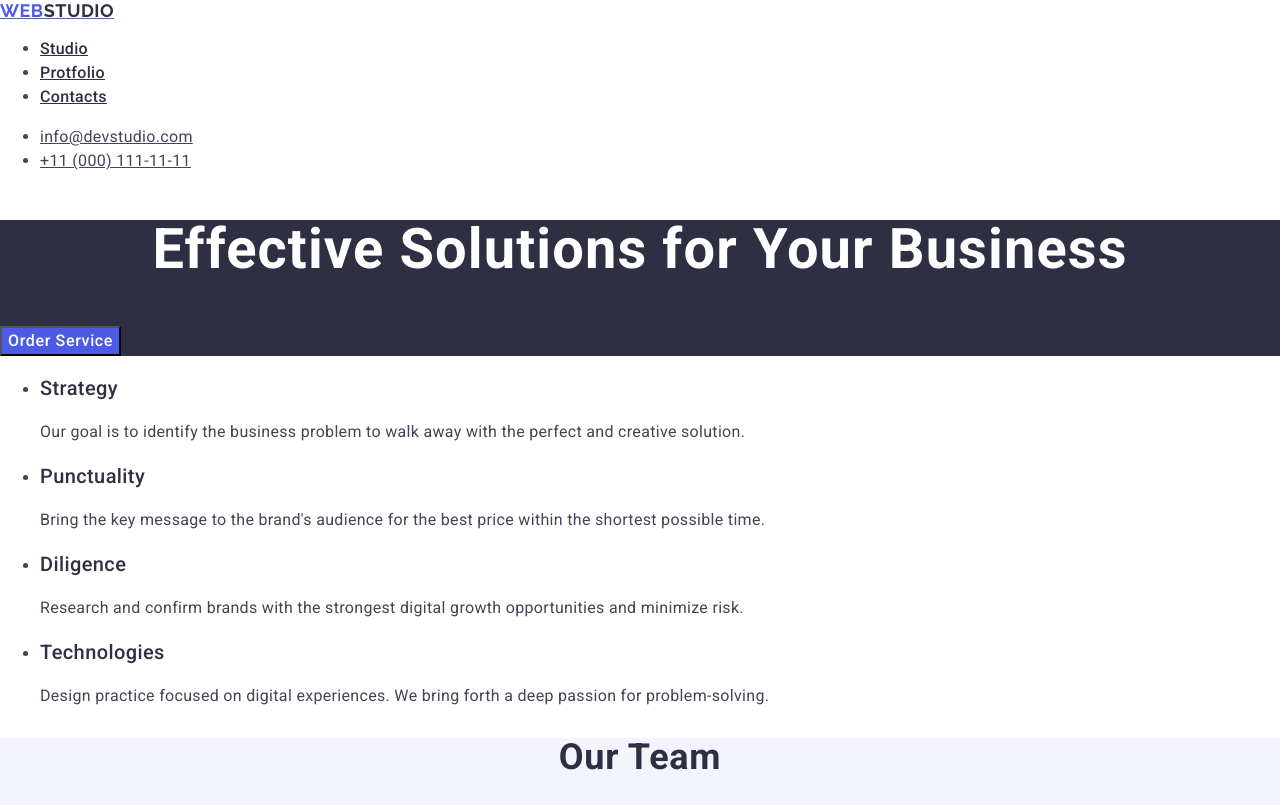
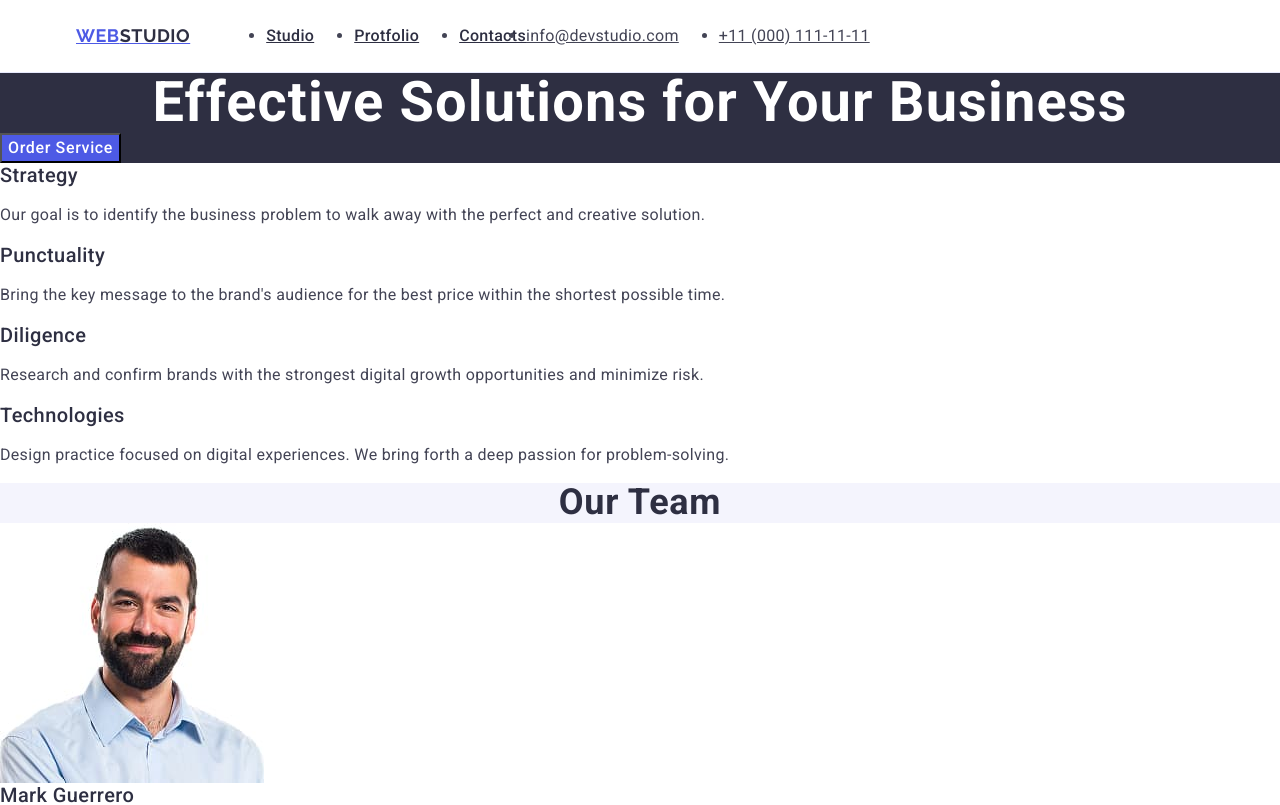
Before and after one commit to onurdoker/goit-markup-hw-03, a plain HTML site: page index.html in a window 1280 px wide. Shown: the top 805 px of the page. Drawn offline with nearby package versions, Linux system fonts and the light colour scheme.

Commit message:
first revision

```diff
--- a/css/styles.css
+++ b/css/styles.css
@@ -1,10 +1,65 @@
+*,
+*::after,
+*::before {
+  box-sizing: border-box;
+}
+ul,
+ol {
+  list-sytle-type: none;
+  margin: 0;
+  padding: 0;
+}
+
+img {
+  display: block;
+  height: auto;
+  max-width: 100%;
+}
+
+a {
+  display: block;
+  height: auto;
+  max-width: 100%;
+}
+
 body {
   font-family: "Roboto", sans-serif;
   color: #434455;
   background-color: #ffffff;
+  font-size: 16px;
+  line-height: 24px;
+  min-height: 100vh;
+}
+
+h1,
+h2,
+h3,
+h4,
+h5,
+h6 {
+  margin: 0;
+}
+
+.container {
+  width: 1158px;
+  padding: 0 15px;
+  margin: 0 auto;
 }
 
 /*  HEADER SECTION  */
+header {
+  border-bottom: 1px solid #e7e9fc;
+}
+
+.container-header {
+  display: flex;
+  align-items: center;
+}
+
+.nav-bar {
+  display: flex;
+  align-items: center;
+}
 
 .logo-web {
   font-family: "Raleway", sans-serif;
@@ -14,10 +69,16 @@ body {
   letter-spacing: 0.03em;
   text-transform: uppercase;
   color: #4d5ae5;
+  margin-right: 76px;
 }
 
 .logo-studio {
   color: #2e2f42;
+}
+
+.nav-links {
+  display: flex;
+  gap: 40px;
 }
 
 .nav-menu {
@@ -26,10 +87,17 @@ body {
   line-height: 1.5;
   letter-spacing: 0.02em;
   color: #2e2f42;
+  padding: 24px 0;
 }
+
 .nav-menu:hover,
 .nav-menu:focus {
   color: #404bbf;
+}
+
+.nav-adressul {
+  display: flex;
+  gap: 40px;
 }
 
 .nav-adress {
@@ -48,6 +116,8 @@ body {
   color: #404bbf;
 }
 
+
+/*  SECTION ONE  */
 .sec-one {
   background-color: #2e2f42;
 }
--- a/index.html
+++ b/index.html
@@ -5,7 +5,8 @@
 
 <head>
   <meta charset="UTF-8">
-  <title>WEBSTUDIO</title>
+  <meta name="viewpoint" content="width=device-width, initial-scale=1.0">
+  <title> WebStudio </title>
   <link rel="preconnect" href="https://fonts.googleapis.com">
   <link rel="preconnect" href="https://fonts.gstatic.com" crossorigin>
   <link href="https://fonts.googleapis.com/css2?family=Roboto:ital,wght@0,100..900;1,100..900" rel="stylesheet">
@@ -21,11 +22,12 @@
 <body>
 
   <!--  HEADER  -->
-  <header>
+  <header class="header-bar">
+    <div class="container container-header">
       <nav class="nav-bar">
         <a href="./index.html" class="logo-web">Web<span class="logo-studio">Studio</span></a>
 
-      <ul>
+        <ul class="nav-links">
           <li>
             <a href="./index.html" class="nav-menu">Studio</a>
           </li>
@@ -39,7 +41,7 @@
       </nav>
 
       <address class="nav-adress">
-      <ul>
+        <ul class="nav-adressul">
           <li>
             <a href="mailto:info@devstudio.com" class="nav-add">info@devstudio.com</a>
           </li>
@@ -48,6 +50,7 @@
           </li>
         </ul>
       </address>
+    </div>
   </header>
   <main>
 
```
Lines whose indentation alone changed are shown as unchanged.
